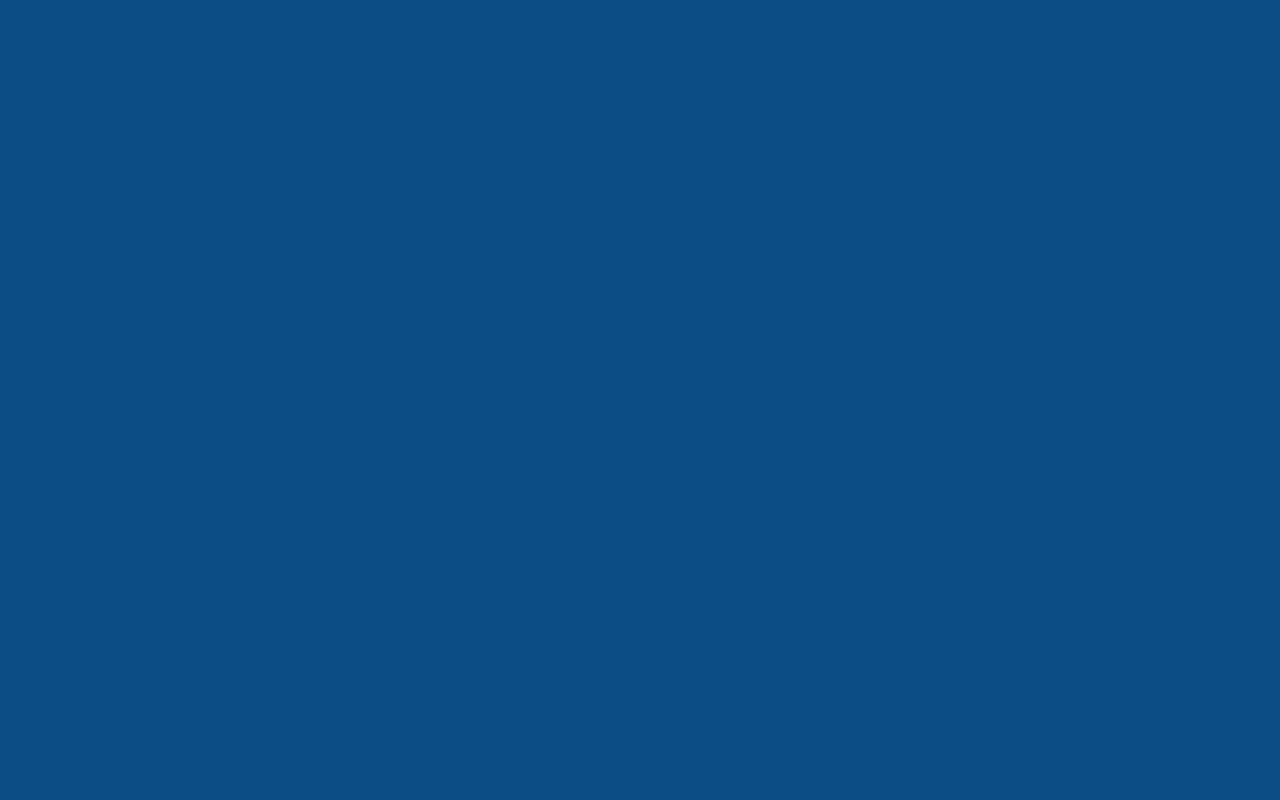
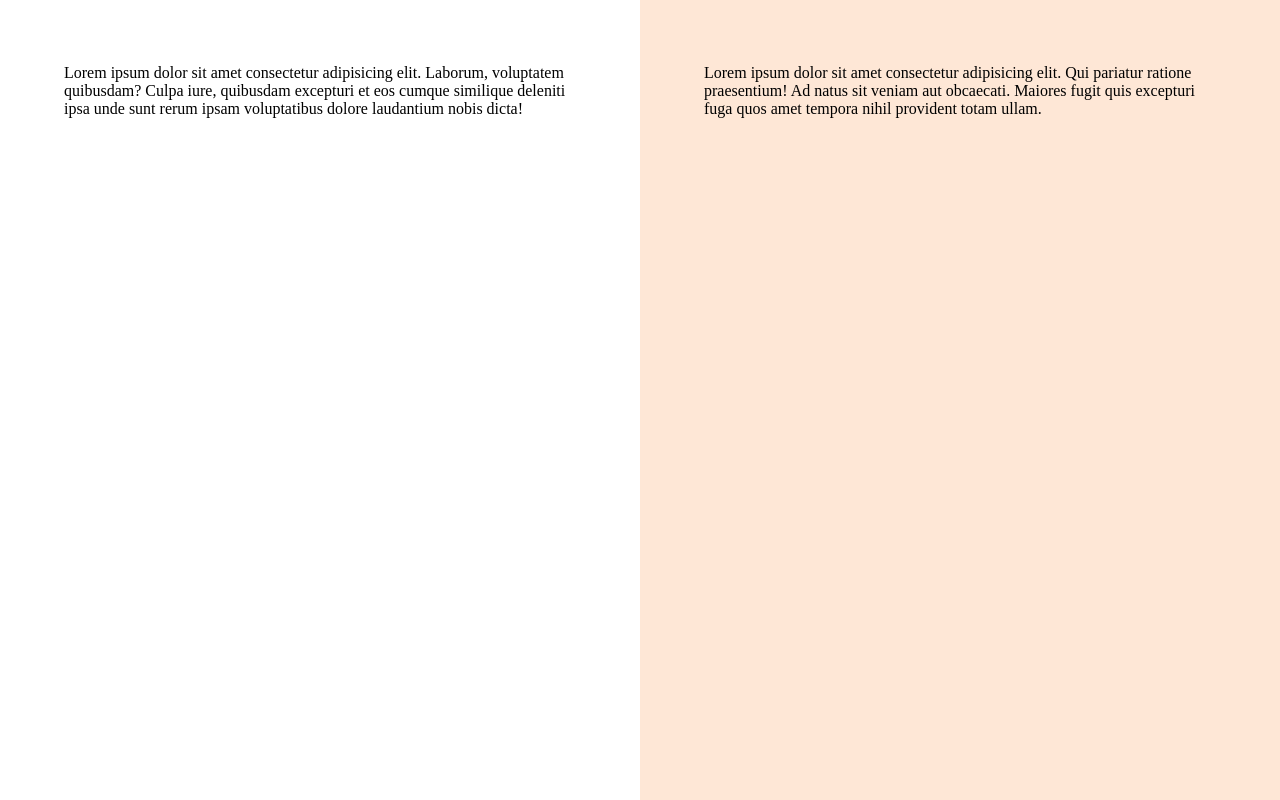
Before and after one commit to Gui250/Formulario-de-Matricula, a plain HTML site: page index.html in a window 1280 px wide. Drawn offline with Linux system fonts and the light colour scheme.

Commit message:
fazendo mudanças no layout

```diff
--- a/index.html
+++ b/index.html
@@ -12,5 +12,24 @@
     />
     <link href="/styles/style.css" rel="stylesheet" />
   </head>
-  <body></body>
+  <body>
+    <div id="app">
+      <main>
+        <div class="main-container">
+          Lorem ipsum dolor sit amet consectetur adipisicing elit. Laborum,
+          voluptatem quibusdam? Culpa iure, quibusdam excepturi et eos cumque
+          similique deleniti ipsa unde sunt rerum ipsam voluptatibus dolore
+          laudantium nobis dicta!
+        </div>
+      </main>
+
+      <aside>
+        <div class="aside-container">
+          Lorem ipsum dolor sit amet consectetur adipisicing elit. Qui pariatur
+          ratione praesentium! Ad natus sit veniam aut obcaecati. Maiores fugit
+          quis excepturi fuga quos amet tempora nihil provident totam ullam.
+        </div>
+      </aside>
+    </div>
+  </body>
 </html>
--- a/styles/global.css
+++ b/styles/global.css
@@ -1,5 +1,11 @@
+* {
+  margin: 0;
+  padding: 0;
+  box-sizing: border-box;
+}
+
 body {
-  background-color: rgb(12, 76, 132);
+  overflow: hidden;
 }
 
 :root {
@@ -11,6 +17,7 @@ body {
   --text-tertiary: #8f8881;
   --text-highlight: #e43a12;
   --surface-primary: #ffffff;
+  --surface-secondary: #fee7d6;
   --stroke-default: #d6d3d1;
   --stroke-hightlight: #f3541c;
   --semantic-error: #dc2626;
--- /dev/null
+++ b/styles/layout.css
@@ -0,0 +1,25 @@
+#app {
+  display: grid;
+  grid-template-columns: 50% 50% 48.75%;
+  height: 100vh;
+  overflow: hidden;
+}
+
+main {
+  overflow: auto;
+  padding: 4rem;
+}
+
+main .main-container {
+  max-width: 33rem;
+  margin-left: auto;
+}
+
+aside {
+  background-color: var(--surface-secondary);
+  padding: 4rem;
+}
+
+aside .aside-container {
+  max-width: 31rem;
+}
--- a/styles/style.css
+++ b/styles/style.css
@@ -1 +1,2 @@
 @import url("global.css");
+@import url("layout.css");
```
